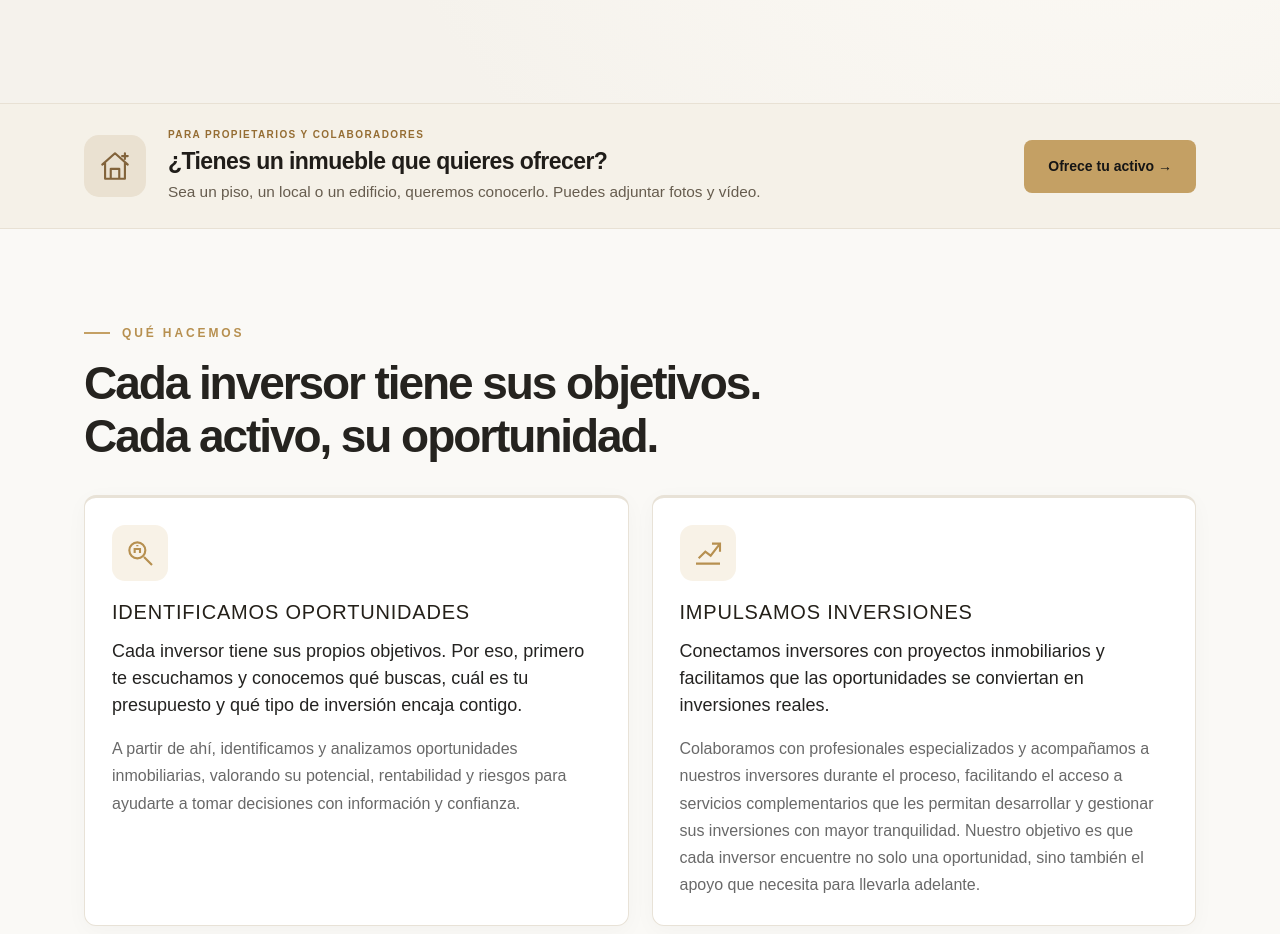
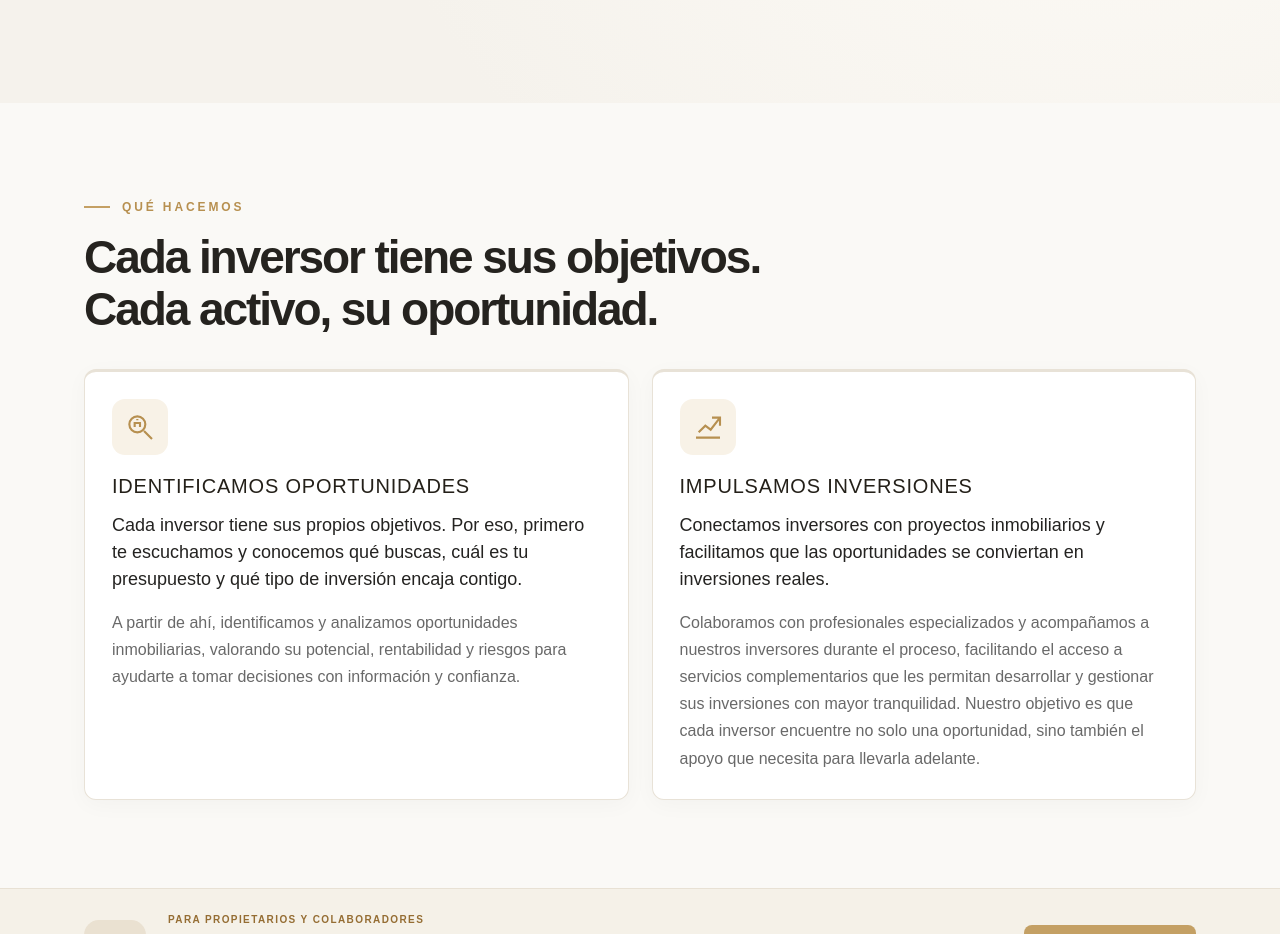
Before and after one commit to propertyinvestors42/property-investors-web, a Next.js app: page / in a window 1280 px wide. Shown: the part 703-1637 px from the top of the page. Built offline with nearby package versions, Linux system fonts and the light colour scheme.

Commit message:
Move offer-your-property banner below the two introductory service cards

```diff
--- a/src/app/page.tsx
+++ b/src/app/page.tsx
@@ -19,7 +19,6 @@ export default function Home() {
       <p>Tanto si estás dando tus primeros pasos como si ya tienes experiencia, queremos conocer tus objetivos. Buscamos oportunidades inmobiliarias y te ayudamos a valorar cada proyecto con información clara y acompañamiento cercano.</p>
       <p className="hero-tagline">Juntos hacia tus objetivos.</p><div className="actions"><Link className="button" href="/inversores">Cuéntanos qué buscas</Link><a className="button button-outline" href="#como-trabajamos">Cómo trabajamos</a></div>
     </div></section>
-    <section className="asset-top-banner" aria-label="Ofrece tu inmueble"><div className="wrap asset-top-banner-inner"><span className="asset-top-banner-icon" aria-hidden="true"><svg width="34" height="34" viewBox="0 0 24 24" fill="none" stroke="currentColor" strokeWidth="1.5" strokeLinecap="round" strokeLinejoin="round"><path d="M3 11 12 3l9 8M5 10v11h14V10M9 21v-7h6v7M17 5h4m-2-2v4"/></svg></span><div className="asset-top-banner-copy"><span className="asset-top-eyebrow">PARA PROPIETARIOS Y COLABORADORES</span><strong>¿Tienes un inmueble que quieres ofrecer?</strong><span>Sea un piso, un local o un edificio, queremos conocerlo. Puedes adjuntar fotos y vídeo.</span></div><Link className="button asset-top-banner-button" href="/ofrece-tu-activo">Ofrece tu activo →</Link></div></section>
     <section className="section wrap" id="que-hacemos"><span className="kicker section-kicker">Qué hacemos</span>
       <h2>Cada inversor tiene sus objetivos.<br/>Cada activo, su oportunidad.</h2>
       <div className="grid service-grid">
@@ -27,6 +26,7 @@ export default function Home() {
         <article className="card card-body"><svg width="32" height="32" viewBox="0 0 24 24" fill="none" stroke="#b79050" strokeWidth="1.6" aria-hidden="true" style={{width:32,height:32,marginBottom:18}}><path d="M3 20h18M5 16l5-5 4 3 7-9M15 5h6v6"/></svg><h3 style={{fontSize:20,letterSpacing:".04em"}}>IMPULSAMOS INVERSIONES</h3><p style={{fontSize:18,lineHeight:1.5,marginBottom:16}}>Conectamos inversores con proyectos inmobiliarios y facilitamos que las oportunidades se conviertan en inversiones reales.</p><p className="muted">Colaboramos con profesionales especializados y acompañamos a nuestros inversores durante el proceso, facilitando el acceso a servicios complementarios que les permitan desarrollar y gestionar sus inversiones con mayor tranquilidad. Nuestro objetivo es que cada inversor encuentre no solo una oportunidad, sino también el apoyo que necesita para llevarla adelante.</p></article>
       </div>
     </section>
+    <section className="asset-top-banner" aria-label="Ofrece tu inmueble"><div className="wrap asset-top-banner-inner"><span className="asset-top-banner-icon" aria-hidden="true"><svg width="34" height="34" viewBox="0 0 24 24" fill="none" stroke="currentColor" strokeWidth="1.5" strokeLinecap="round" strokeLinejoin="round"><path d="M3 11 12 3l9 8M5 10v11h14V10M9 21v-7h6v7M17 5h4m-2-2v4"/></svg></span><div className="asset-top-banner-copy"><span className="asset-top-eyebrow">PARA PROPIETARIOS Y COLABORADORES</span><strong>¿Tienes un inmueble que quieres ofrecer?</strong><span>Sea un piso, un local o un edificio, queremos conocerlo. Puedes adjuntar fotos y vídeo.</span></div><Link className="button asset-top-banner-button" href="/ofrece-tu-activo">Ofrece tu activo →</Link></div></section>
     <section className="section wrap" id="tipos-de-inversion"><span className="kicker section-kicker">Modalidades de inversión</span><h2>Diferentes estrategias.<br/>Un enfoque adaptado a ti.</h2>
       <div className="investment-grid">{investments.map((i,index)=><Link className="investment-card" href={"/inversiones/"+i.slug} key={i.slug}><div className="investment-card-top"><span className="investment-icon" style={{display:"inline-flex",width:62,height:62,alignItems:"center",justifyContent:"center",color:"#b79050"}}><StrategyIcon index={index}/></span><span className="investment-number">0{index+1}</span></div><span className="investment-label">{strategyLabels[index]}</span><h3>{i.title}</h3>{index===0&&<span className="investment-label">HOUSE FLIPPING</span>}<p className="muted">{i.summary}</p><span className="investment-more">Quiero saber más <span aria-hidden="true">→</span></span><span className="investment-line" aria-hidden="true"/></Link>)}</div>
       <p className="muted" style={{marginTop:24}}>La estrategia, los plazos y la forma de participar se definen para cada proyecto, según las características del activo y los objetivos del inversor.</p>
```
